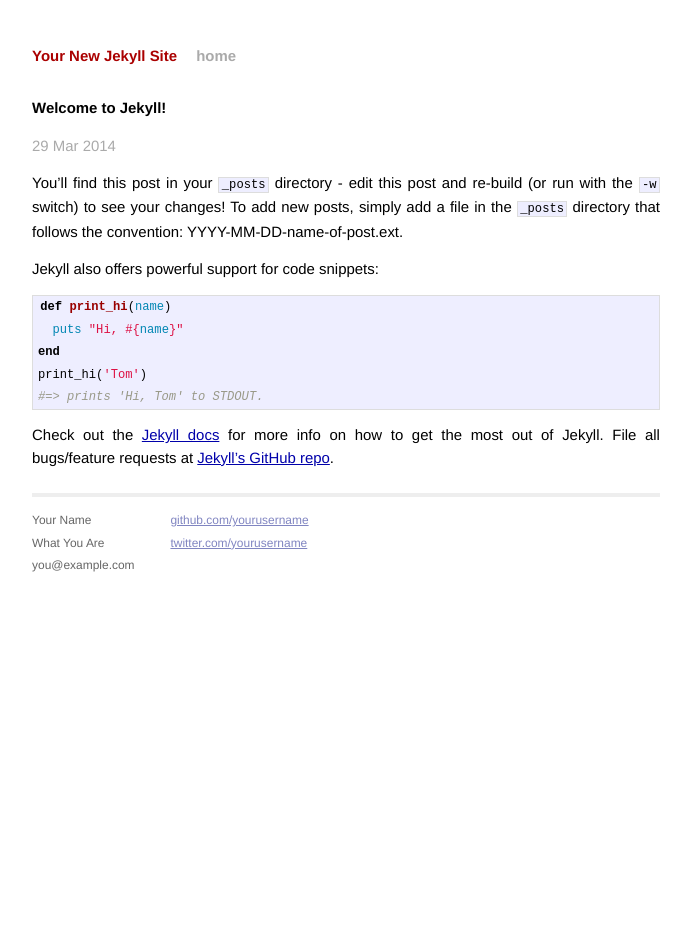
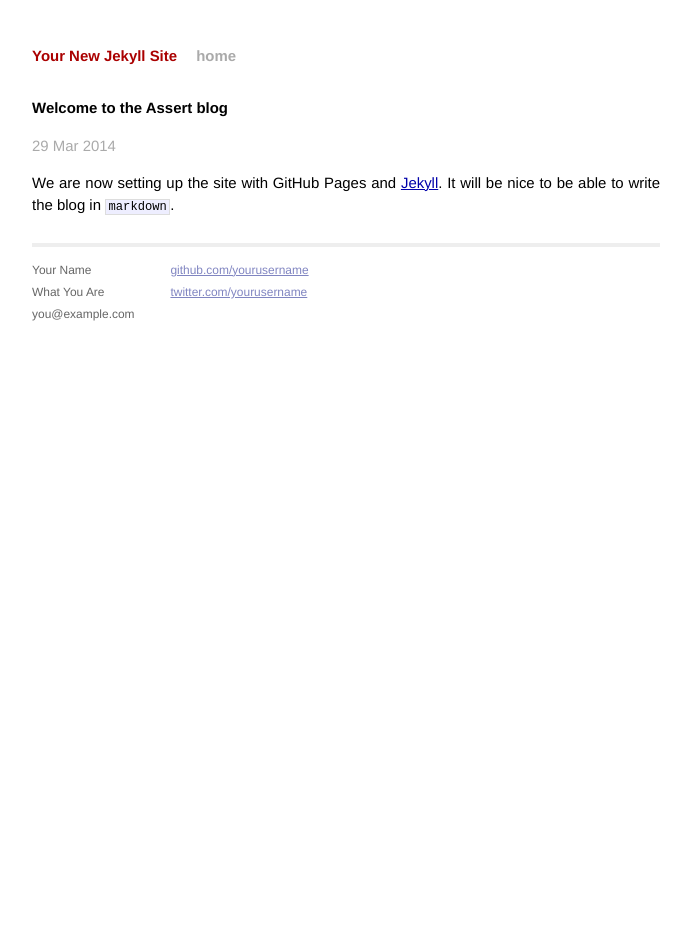
Before and after one commit to Assert/assert.github.io, a Jekyll site: the page built from _posts/2014-03-29-welcome-to-jekyll.markdown, in a window 1280 px wide. Shown: the whole page, without its empty margins (294-985 px from the left). Built offline with Jekyll 4.4.1, drawn with Linux system fonts in a browser that asks for light colours; Markdown is read by kramdown in place of the engine named in the settings.

Commit message:
Changing the markup

```diff
--- a/_posts/2014-03-29-welcome-to-jekyll.markdown
+++ b/_posts/2014-03-29-welcome-to-jekyll.markdown
@@ -1,24 +1,10 @@
 ---
 layout: post
-title:  "Welcome to Jekyll!"
+title:  "Welcome to the Assert blog"
 date:   2014-03-29 19:41:15
 categories: jekyll update
 ---
 
-You'll find this post in your `_posts` directory - edit this post and re-build (or run with the `-w` switch) to see your changes!
-To add new posts, simply add a file in the `_posts` directory that follows the convention: YYYY-MM-DD-name-of-post.ext.
+We are now setting up the site with GitHub Pages and [Jekyll][jekyll]. It will be nice to be able to write the blog in `markdown`.
 
-Jekyll also offers powerful support for code snippets:
-
-{% highlight ruby %}
-def print_hi(name)
-  puts "Hi, #{name}"
-end
-print_hi('Tom')
-#=> prints 'Hi, Tom' to STDOUT.
-{% endhighlight %}
-
-Check out the [Jekyll docs][jekyll] for more info on how to get the most out of Jekyll. File all bugs/feature requests at [Jekyll's GitHub repo][jekyll-gh].
-
-[jekyll-gh]: https://github.com/mojombo/jekyll
 [jekyll]:    http://jekyllrb.com
```
